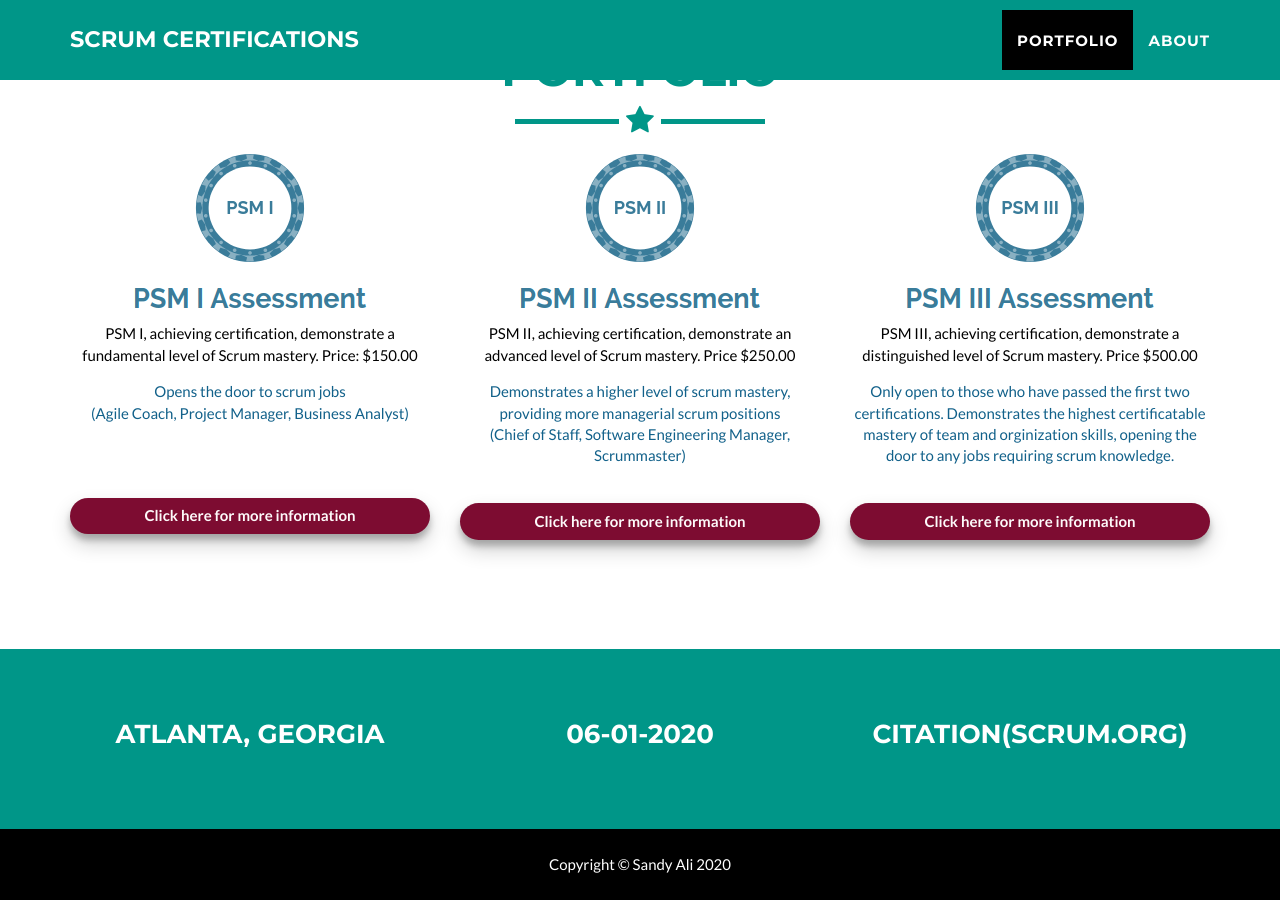
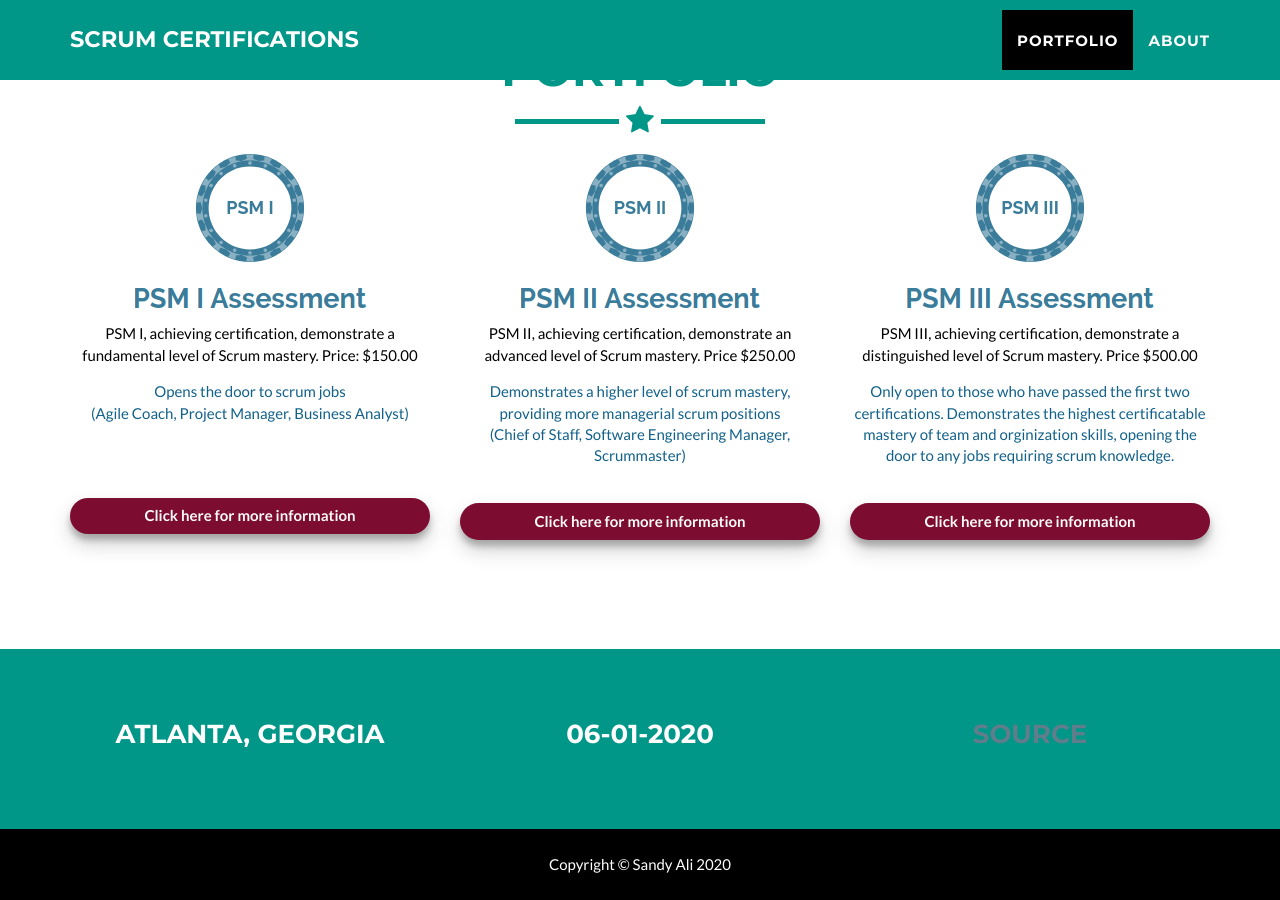
Before and after one commit to sali210/scrum-certsite, a Jekyll site: the page built from _posts/2014-07-18-project-1.markdown, in a window 1280 px wide and 900 px high, scrolled down 1674 px. Built offline with Jekyll 4.4.1, drawn with Linux system fonts in a browser that asks for light colours.

Commit message:
changed citation

```diff
--- a/_config.yml
+++ b/_config.yml
@@ -35,7 +35,7 @@ footer:
   copyright: Sandy Ali
   location: Atlanta, Georgia
   social: 06-01-2020
-  credits: citation(scrum.org)
+  credits: <a href="https://www.scrum.org/">Source</a>
 
 
 
```
